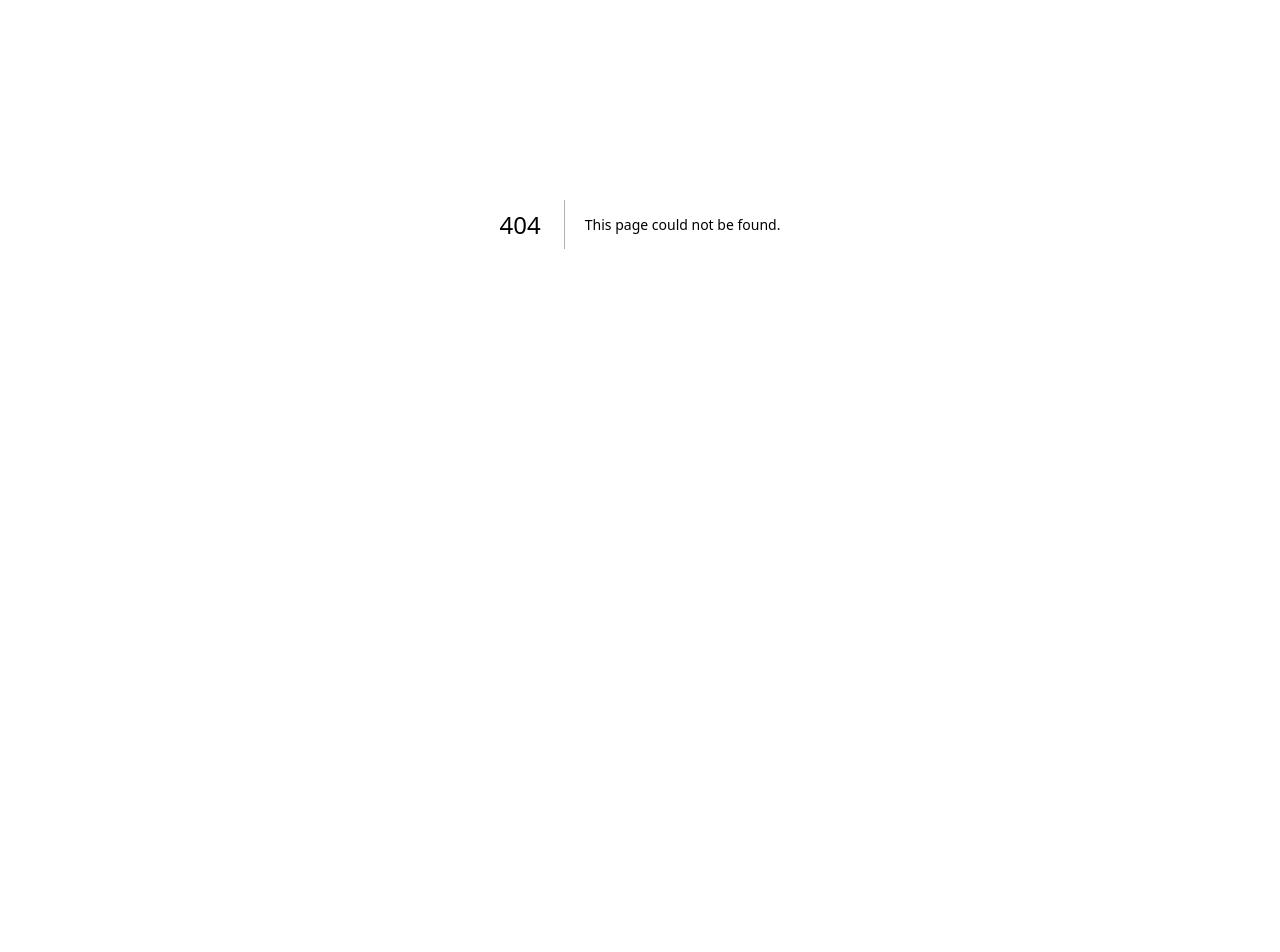
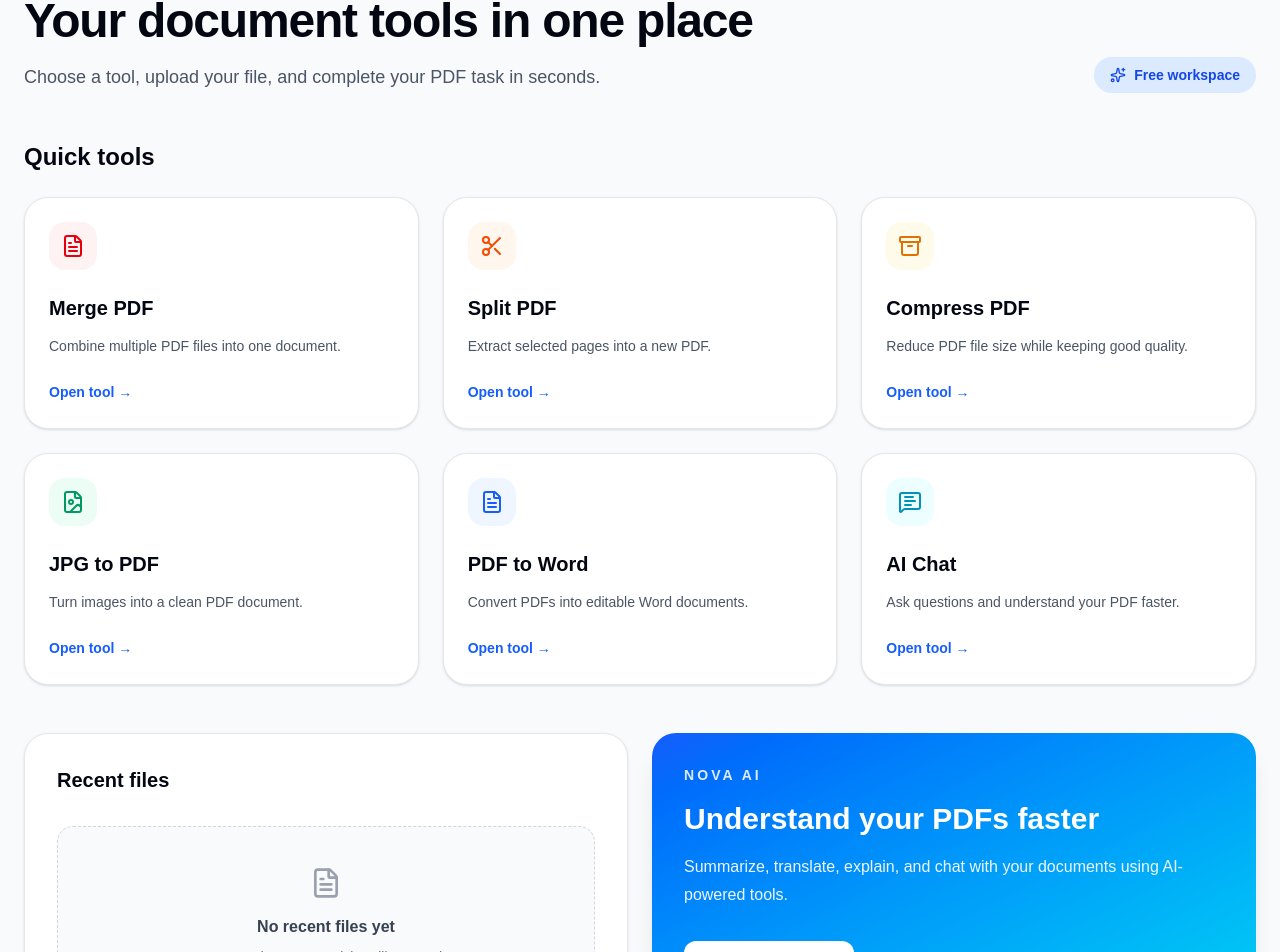
Before and after one commit to hamsa-tech26/pdfnova, a Next.js app: page /dashboard in a window 1280 px wide. Before the commit this address had no page. Shown: the part 176-1128 px from the top of the page. Before the commit the page ends 800 px from the top, so only its background shows below. Built offline with nearby package versions, Linux system fonts and the light colour scheme.

Commit message:
Add PDFNova workspace dashboard

```diff
--- /dev/null
+++ b/app/dashboard/page.tsx
@@ -0,0 +1,161 @@
+import Navbar from "@/components/Navbar";
+import {
+  Archive,
+  FileImage,
+  FileText,
+  MessageSquareText,
+  Scissors,
+  Sparkles,
+} from "lucide-react";
+
+const tools = [
+  {
+    title: "Merge PDF",
+    description: "Combine multiple PDF files into one document.",
+    href: "/merge-pdf",
+    icon: FileText,
+    accent: "bg-red-50 text-red-600",
+  },
+  {
+    title: "Split PDF",
+    description: "Extract selected pages into a new PDF.",
+    href: "/split-pdf",
+    icon: Scissors,
+    accent: "bg-orange-50 text-orange-600",
+  },
+  {
+    title: "Compress PDF",
+    description: "Reduce PDF file size while keeping good quality.",
+    href: "#",
+    icon: Archive,
+    accent: "bg-amber-50 text-amber-600",
+  },
+  {
+    title: "JPG to PDF",
+    description: "Turn images into a clean PDF document.",
+    href: "#",
+    icon: FileImage,
+    accent: "bg-emerald-50 text-emerald-600",
+  },
+  {
+    title: "PDF to Word",
+    description: "Convert PDFs into editable Word documents.",
+    href: "#",
+    icon: FileText,
+    accent: "bg-blue-50 text-blue-600",
+  },
+  {
+    title: "AI Chat",
+    description: "Ask questions and understand your PDF faster.",
+    href: "#",
+    icon: MessageSquareText,
+    accent: "bg-cyan-50 text-cyan-600",
+  },
+];
+
+export default function DashboardPage() {
+  return (
+    <>
+      <Navbar />
+
+      <main className="min-h-screen bg-slate-50 px-6 py-16">
+        <div className="mx-auto max-w-7xl">
+          <div className="flex flex-col justify-between gap-6 md:flex-row md:items-end">
+            <div>
+              <p className="text-sm font-semibold uppercase tracking-[0.22em] text-blue-600">
+                PDFNova Workspace
+              </p>
+
+              <h1 className="mt-3 text-4xl font-extrabold tracking-tight text-gray-950 md:text-5xl">
+                Your document tools in one place
+              </h1>
+
+              <p className="mt-4 max-w-2xl text-lg leading-8 text-gray-600">
+                Choose a tool, upload your file, and complete your PDF task in
+                seconds.
+              </p>
+            </div>
+
+            <div className="inline-flex items-center gap-2 rounded-full bg-blue-100 px-4 py-2 text-sm font-semibold text-blue-700">
+              <Sparkles size={16} />
+              Free workspace
+            </div>
+          </div>
+
+          <section className="mt-12">
+            <h2 className="text-2xl font-bold text-gray-950">Quick tools</h2>
+
+            <div className="mt-6 grid gap-6 sm:grid-cols-2 lg:grid-cols-3">
+              {tools.map((tool) => {
+                const Icon = tool.icon;
+
+                return (
+                  <a
+                    key={tool.title}
+                    href={tool.href}
+                    className="group rounded-3xl border border-gray-200 bg-white p-6 shadow-sm transition duration-300 hover:-translate-y-1 hover:border-blue-200 hover:shadow-xl"
+                  >
+                    <div
+                      className={`flex h-12 w-12 items-center justify-center rounded-2xl ${tool.accent}`}
+                    >
+                      <Icon size={24} />
+                    </div>
+
+                    <h3 className="mt-6 text-xl font-bold text-gray-950">
+                      {tool.title}
+                    </h3>
+
+                    <p className="mt-3 text-sm leading-6 text-gray-600">
+                      {tool.description}
+                    </p>
+
+                    <span className="mt-6 inline-flex text-sm font-semibold text-blue-600">
+                      Open tool →
+                    </span>
+                  </a>
+                );
+              })}
+            </div>
+          </section>
+
+          <section className="mt-12 grid gap-6 lg:grid-cols-2">
+            <div className="rounded-3xl border border-gray-200 bg-white p-8 shadow-sm">
+              <h2 className="text-xl font-bold text-gray-950">Recent files</h2>
+
+              <div className="mt-8 rounded-2xl border border-dashed border-gray-300 bg-gray-50 px-6 py-10 text-center">
+                <FileText className="mx-auto text-gray-400" size={32} />
+
+                <p className="mt-4 font-semibold text-gray-700">
+                  No recent files yet
+                </p>
+
+                <p className="mt-2 text-sm text-gray-500">
+                  Your recent document activity will appear here.
+                </p>
+              </div>
+            </div>
+
+            <div className="rounded-3xl bg-gradient-to-br from-blue-600 to-cyan-400 p-8 text-white shadow-xl">
+              <p className="text-sm font-semibold uppercase tracking-[0.22em] text-blue-100">
+                Nova AI
+              </p>
+
+              <h2 className="mt-4 text-3xl font-extrabold">
+                Understand your PDFs faster
+              </h2>
+
+              <p className="mt-4 leading-7 text-blue-50">
+                Summarize, translate, explain, and chat with your documents
+                using AI-powered tools.
+              </p>
+
+              <button className="mt-8 rounded-xl bg-white px-6 py-3 font-semibold text-blue-700 transition hover:bg-blue-50">
+                Explore Nova AI
+              </button>
+            </div>
+          </section>
+        </div>
+      </main>
+    </>
+  );
+}
```
